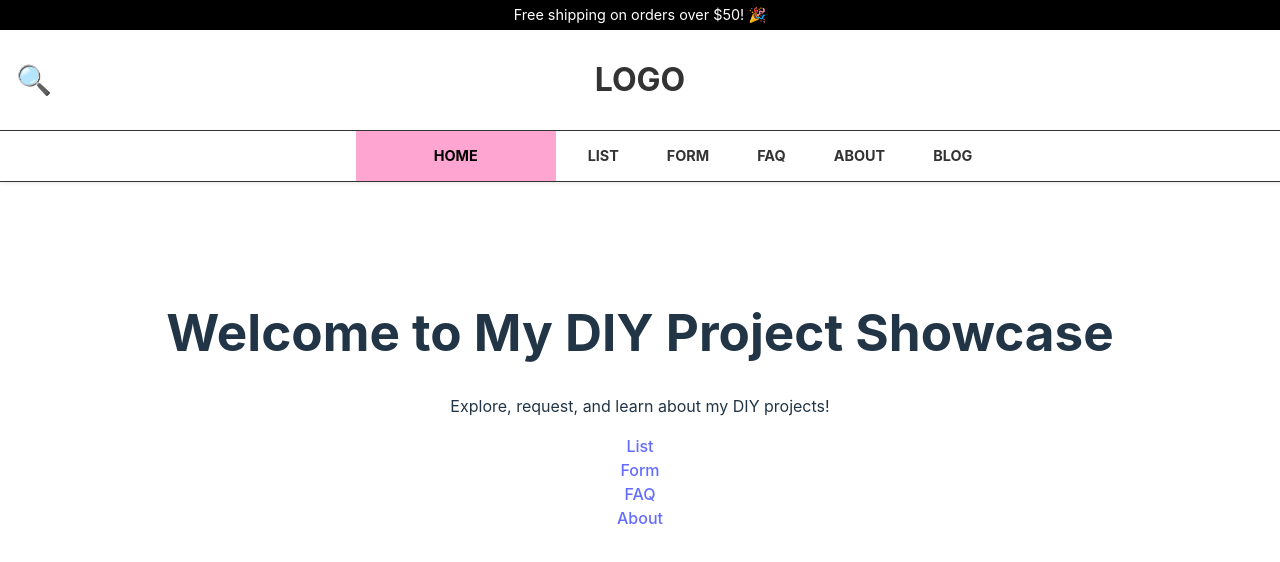
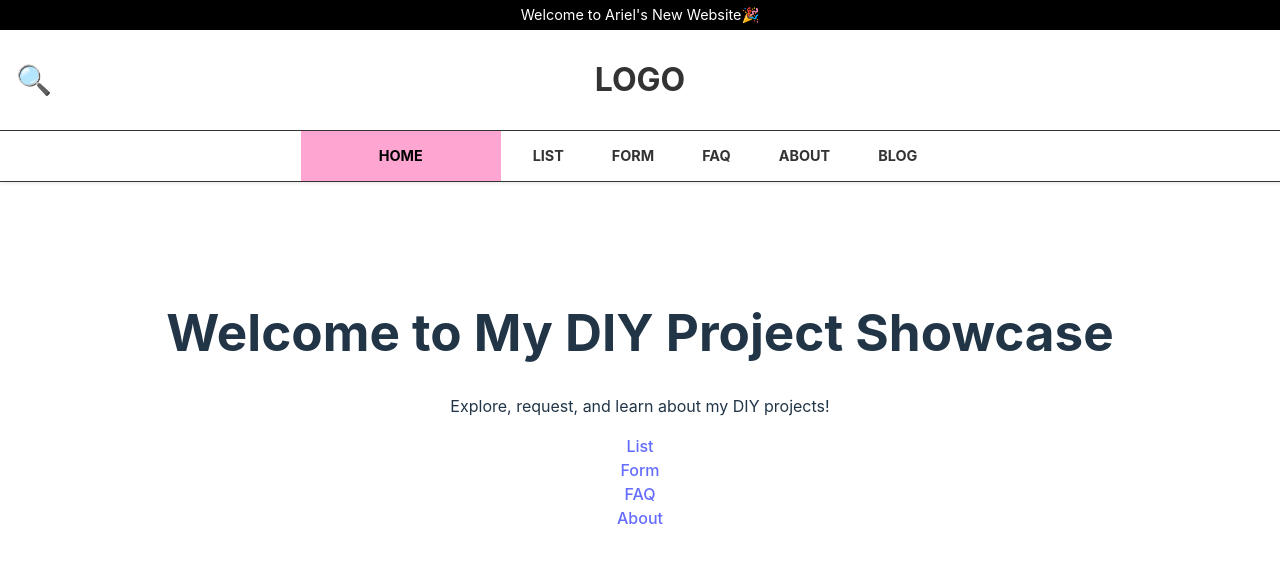
Before and after one commit to HYC-code520/your-next-gift, a React (Vite) app: page / in a window 1280 px wide. Shown: the top 562 px of the page. Built offline with nearby package versions, Linux system fonts and the light colour scheme; data requests are answered from the project's data file.

Commit message:
Margin right on navbar 110px, revise announcement text

```diff
--- a/src/components/AnnouncementBar.jsx
+++ b/src/components/AnnouncementBar.jsx
@@ -3,7 +3,7 @@ import '../styles/AnnouncementBar.css';
 function AnnouncementBar() {
   return (
     <div className="announcement-bar">
-      <p>Free shipping on orders over $50! 🎉</p>
+      <p>Welcome to Ariel's New Website🎉</p>
     </div>
   );
 }
--- a/src/styles/NavBar.css
+++ b/src/styles/NavBar.css
@@ -54,6 +54,7 @@
     gap: 1rem; /* Add space between buttons */
     list-style: none;
     margin: 0;
+    margin-right: 110px;
     padding: 0;
     flex-grow: 0; /* No extra space taken by the links */
 }
@@ -69,8 +70,8 @@
     font-size: 0.9rem;
     font-weight: bold;
     color: #333; /* Default text color */
-    padding: 0.5rem 1rem; /* Padding for better click area */
-    border-radius: 20px; /* Rounded corners for hover effect */
+    padding: 0.8rem 1rem; /* Padding for better click area */
+    border-radius: 10px; /* Rounded corners for hover effect */
     line-height: 1; /* Ensure proper vertical alignment */
 }
 
```
